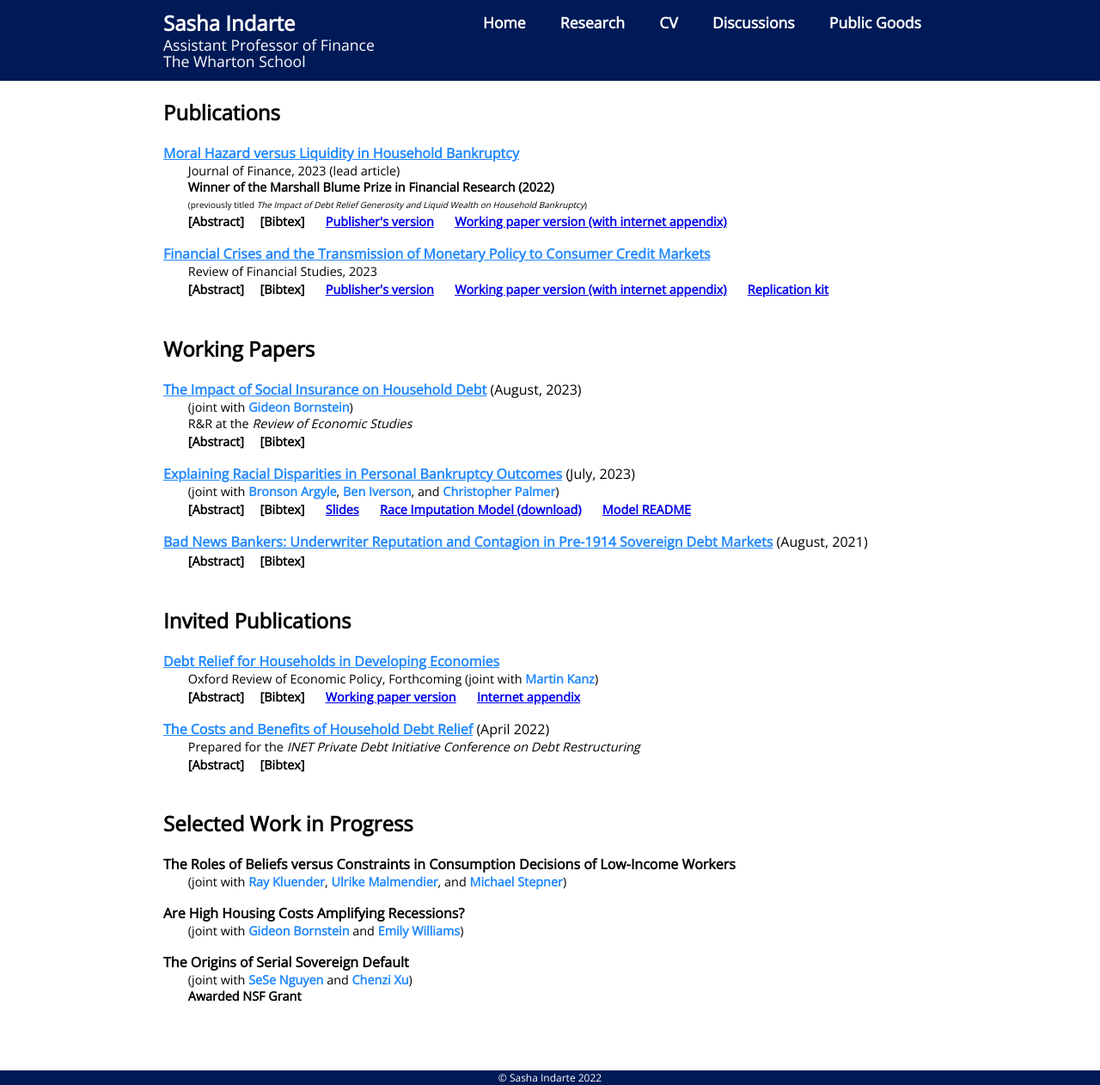
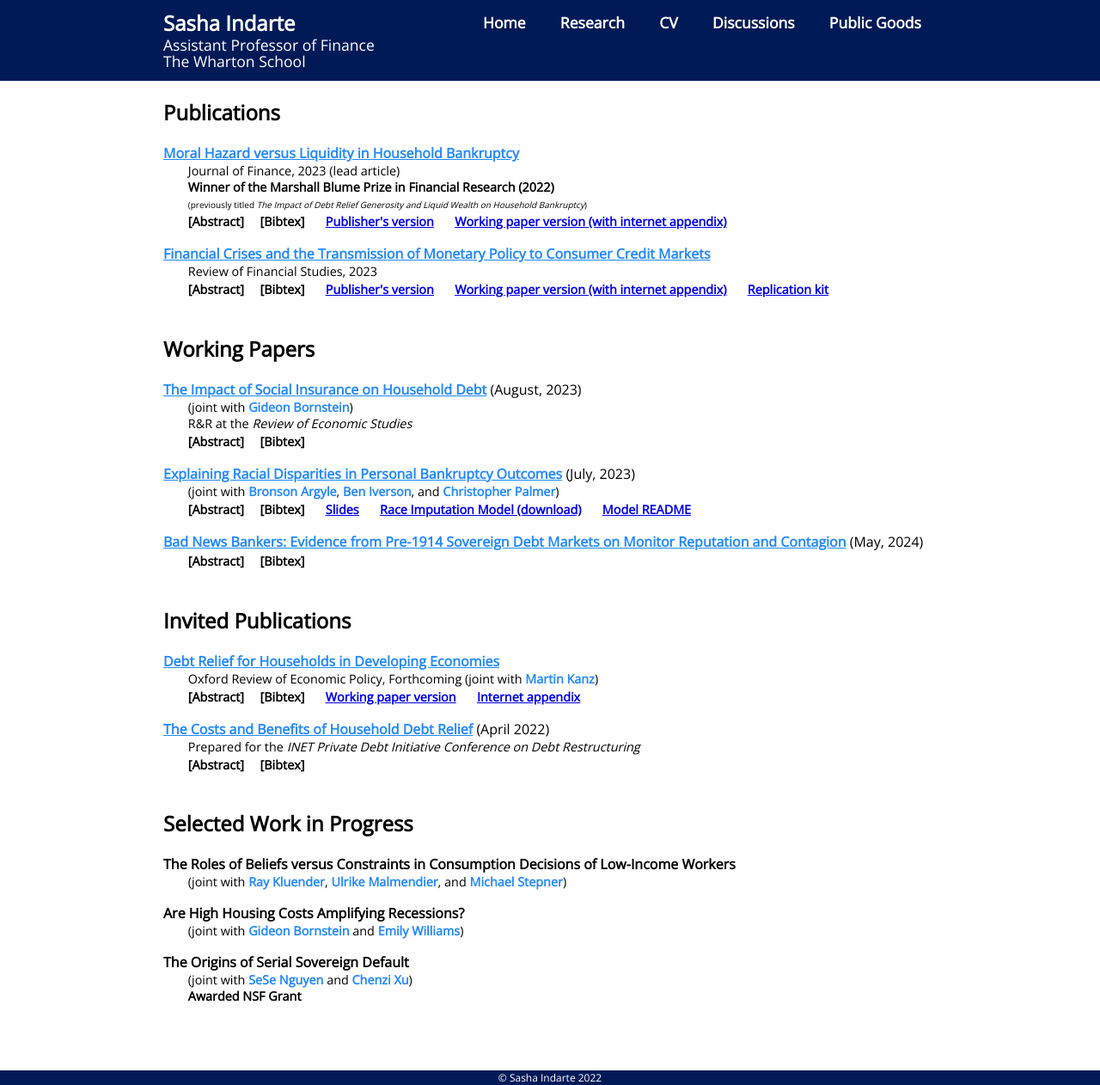
Before and after one commit to sashaindarte/sashaindarte.github.io, a Jekyll site: the page built from research/index.html, in a window 1280 px wide and 1262 px high. Shown: the whole window at 86% size. Built offline with Jekyll 4.4.1, drawn with Linux system fonts in a browser that asks for light colours.

Commit message:
Update index.html

```diff
--- a/research/index.html
+++ b/research/index.html
@@ -208,7 +208,7 @@ title: Sasha Indarte - Research
 		<div class="container">
 			<p style="margin-bottom:0px;"><a href="/research/bad_news_bankers_SI.pdf">
 				<u><b>
-				Bad News Bankers: Underwriter Reputation and Contagion in Pre-1914 Sovereign Debt Markets</b></u></a> (August, 2021)
+				Bad News Bankers: Evidence from Pre-1914 Sovereign Debt Markets on Monitor Reputation and Contagion</b></u></a> (May, 2024)
 			</p>
 
 			<!--<p style="padding-left:2em;padding-bottom:0em;margin-top:0em;margin-bottom:0em;font-size:0.9em;">
```
